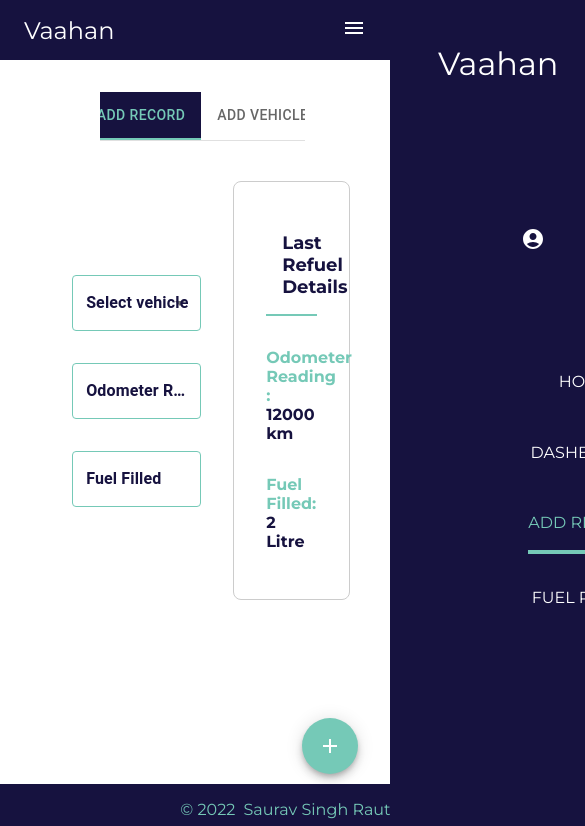
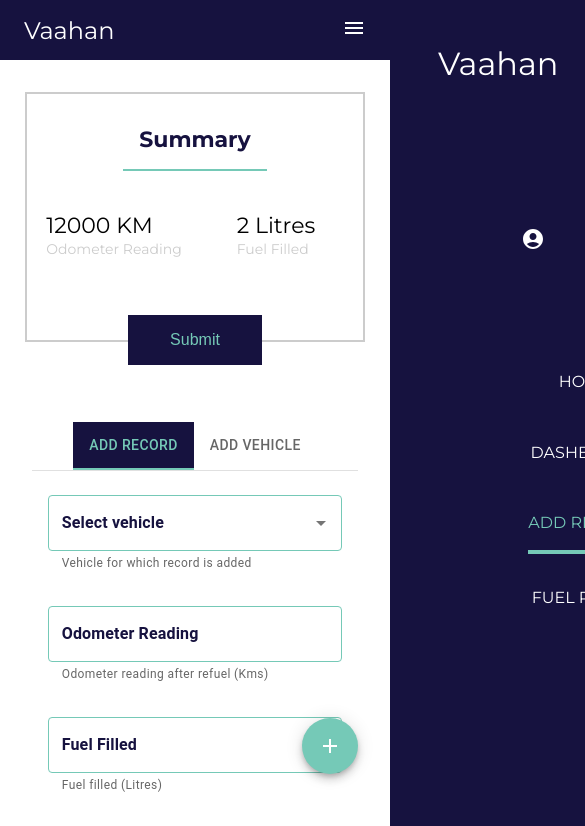
Before and after one commit to Saurav-Singh-Rauthan/Vaahan, a React (Create React App) app: page /add-record in a window 390 px wide. Shown: the top 826 px of the page, 585 px wide, since content can reach past the window. Built offline with nearby package versions, Linux system fonts and the light colour scheme.

Commit message:
mobile view for add record

```diff
--- a/src/components/pages/Dashboard/Dashboard.js
+++ b/src/components/pages/Dashboard/Dashboard.js
@@ -43,7 +43,7 @@
               defaultValue={"Activa 4g"}
             >
               {vehicles.map((vehName) => {
-                return <MenuItem value={vehName}>{vehName}</MenuItem>;
+                return <MenuItem value={vehName} key={vehName}>{vehName}</MenuItem>;
               })}
             </Select>
           </FormControl>
--- a/src/components/pages/RefuelEntry/RefuelEntry.js
+++ b/src/components/pages/RefuelEntry/RefuelEntry.js
@@ -12,7 +12,7 @@
 
 const RefuelEntry = (props) => {
   const vehicles = ["Activa 4g", "TVS Victor GL", "R15 v4"];
-  const [value, setValue] = React.useState("1");
+  const [value, setValue] = useState("1");
 
   const handleChange = (event, newValue) => {
     setValue(newValue);
@@ -43,7 +43,11 @@
                   options={vehicles}
                   className={Styles.options}
                   renderInput={(params) => (
-                    <TextField {...params} label="Select vehicle" />
+                    <TextField
+                      {...params}
+                      label="Select vehicle"
+                      helperText="Vehicle for which record is added"
+                    />
                   )}
                 />
 
@@ -51,16 +55,16 @@
                   id="outlined-basic"
                   label="Odometer Reading"
                   variant="outlined"
-                  placeholder="Odometer reading after refuel (Kms)"
+                  helperText="Odometer reading after refuel (Kms)"
                   className={Styles.options}
                 />
 
                 <TextField
                   id="outlined-basic"
                   label="Fuel Filled"
-                  placeholder="Fuel filled (Litres)"
+                  helperText="Fuel filled (Litres)"
                   variant="outlined"
-                  sx={{borderColor:"red !important"}}
+                  sx={{ borderColor: "red !important" }}
                   className={Styles.options}
                 />
               </div>
--- a/src/components/pages/RefuelEntry/RefuelEntry.module.css
+++ b/src/components/pages/RefuelEntry/RefuelEntry.module.css
@@ -1,7 +1,7 @@
 .container {
   display: grid;
-  grid-template-columns: 65% 30%;
-  column-gap: 1rem;
+  grid-template-columns: 68% 30%;
+  column-gap: 0.5rem;
 }
 
 .reDiv {
@@ -96,6 +96,16 @@
   color: #ccc;
 }
 
+.summTitle {
+  font-size: 28px;
+  padding: 1rem;
+  border-bottom: 2px solid #75c9b7;
+  font-weight: bolder;
+  color: #16123f;
+  width: fit-content;
+  margin: 0 auto;
+}
+
 .reDiv button {
   color: #75c9b7;
   background-color: #16123f;
@@ -116,12 +126,71 @@
   background-color: #75c9b7;
 }
 
-.summTitle {
-  font-size: 28px;
-  padding: 1rem;
-  border-bottom: 2px solid #75c9b7;
-  font-weight: bolder;
-  color: #16123f;
-  width: fit-content;
-  margin: 0 auto;
+
+@media (max-width: 768px) {
+  .container {
+    display: flex;
+    flex-direction: column-reverse;
+  }
+
+  .reDiv {
+    margin: 1rem auto 4rem auto;
+    width: 95%;
+    height: 250px;
+  }
+
+  .summCont {
+    display: grid;
+    grid-template-columns: 48% 48%;
+    column-gap: 1rem;
+    justify-content: center;
+    align-content: center;
+    height: 60%;
+    margin-bottom: 1rem;
+  }
+
+  .summDetails {
+    text-align: left;
+    margin: 0 auto;
+  }
+
+  .summDetails p {
+    font-size: 22px;
+    margin: 0;
+  }
+
+  .summDetails span {
+    font-size: 14px;
+    color: #ccc;
+  }
+
+  .summTitle {
+    font-size: 22px;
+  }
+
+  .reDiv button {
+    width: 40%;
+  }
+
+  .addRecordCont {
+    display: flex;
+    flex-direction: column;
+    row-gap: 2rem;
+  }
+
+  .tabContainer {
+    width: 100%;
+  }
+
+  .options {
+    width: 100%;
+  }
+
+  .optionsCont {
+    width: 95%;
+  }
+
+  .addRecLastRec {
+    min-width: 70%;
+  }
 }
--- a/src/components/pages/RefuelEntry/customTab.css
+++ b/src/components/pages/RefuelEntry/customTab.css
@@ -15,3 +15,9 @@
   color: #16123f !important;
   font-weight: bolder !important;
 }
+
+@media (min-width: 200px) and (max-width: 1100px){
+  .MuiTabPanel-root {
+    padding: 0.5rem !important;
+  }
+}
```
